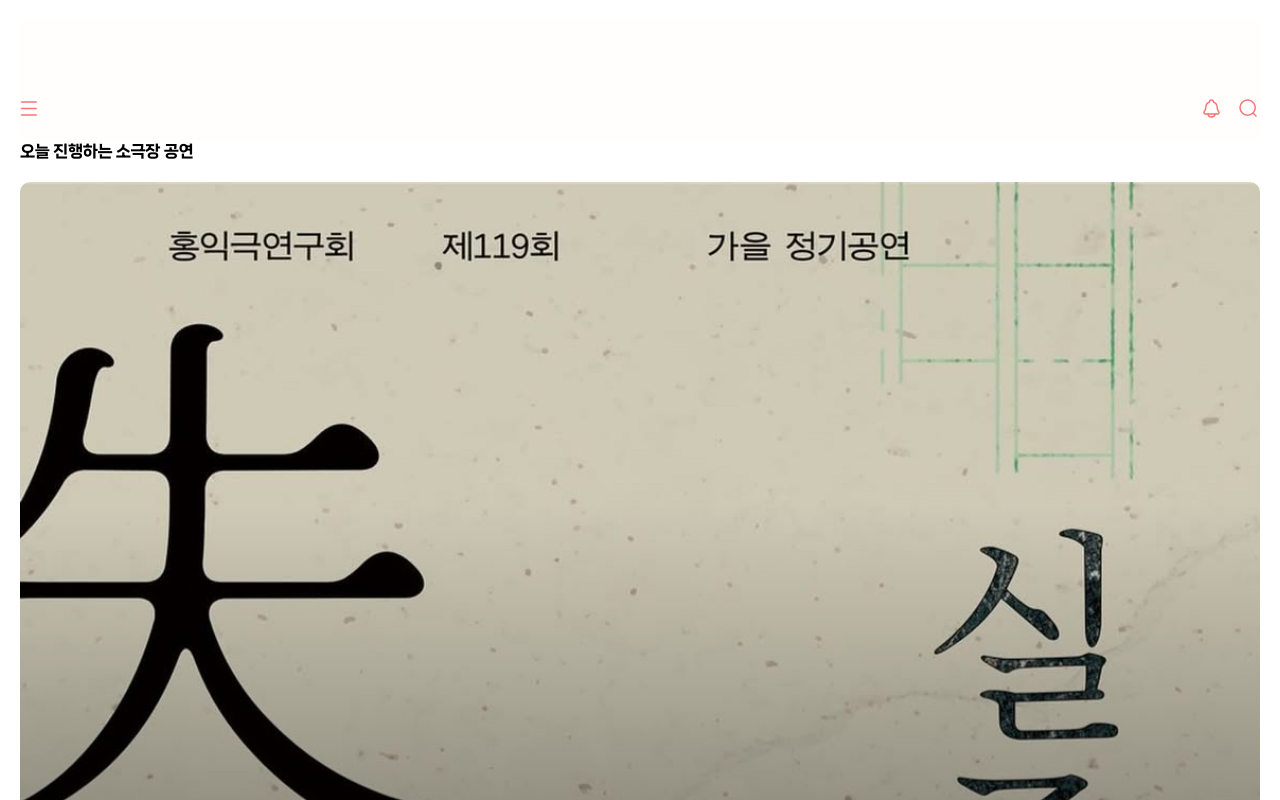
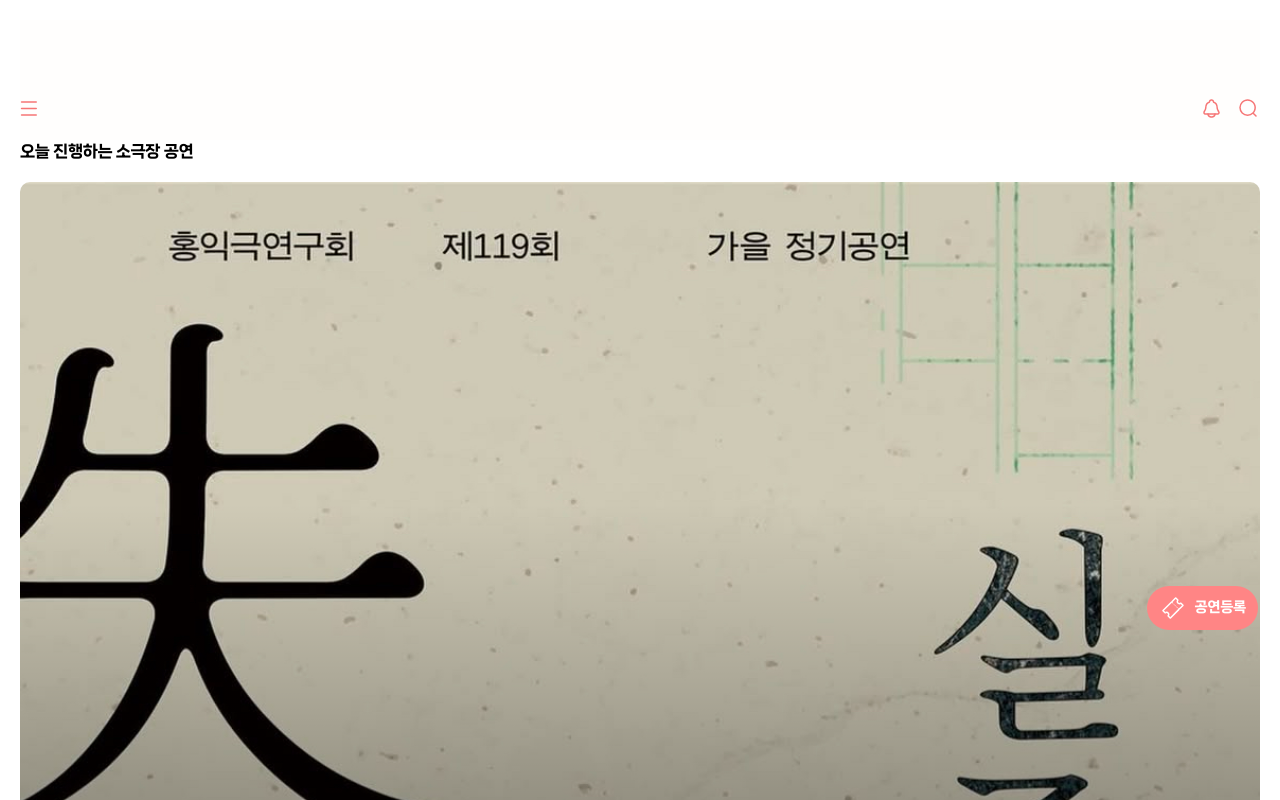
Before and after one commit to see-a-theater/CC_Frontend, a React (Vite) app: page /plays in a window 1280 px wide. Shown: the top 800 px of the page. Built offline with nearby package versions, Linux system fonts and the light colour scheme.

Commit message:
[feature] 소극장 상세 token

```diff
--- a/src/pages/Detail/Playlist.jsx
+++ b/src/pages/Detail/Playlist.jsx
@@ -4,10 +4,14 @@
 import Hamburger from '@/components/Hamburger';
 import PlayCard from '@/components/Detail/PlayCard';
 import NowShowing from '@/components/Detail/NowShowing';
+import Ticket from '@/assets/icons/Ticket.svg?react';
 
 function Playlist() {
 	const sampleList = [1, 2, 3, 4, 5];
 	const [current, setCurrent] = useState(0);
+
+	const token = 'producer';
+	localStorage.setItem('token', token);
 
 	return (
 		<Container>
@@ -42,6 +46,15 @@
 					<NowShowing />
 				</MappingArea>
 			</Now>
+
+			{token && (
+				<FixedProdButton>
+					<ProdButton>
+						<Ticket height={28} />
+						<p>공연등록</p>
+					</ProdButton>
+				</FixedProdButton>
+			)}
 		</Container>
 	);
 }
@@ -110,3 +123,27 @@
 	flex-direction: column;
 	gap: 20px;
 `;
+const FixedProdButton = styled.div`
+	position: fixed;
+	bottom: 170px;
+	right: 22px;
+	z-index: 100;
+`;
+
+const ProdButton = styled.div`
+	display: flex;
+	gap: 8px;
+	align-items: center;
+
+	padding: 8px 12px;
+	border-radius: 30px;
+
+	background: ${({ theme }) => theme.colors.pink500};
+	width: fit-content;
+
+	p {
+		font-size: ${({ theme }) => theme.font.fontSize.body14};
+		font-weight: ${({ theme }) => theme.font.fontWeight.extraBold};
+		color: ${({ theme }) => theme.colors.grayWhite};
+	}
+`;
--- a/src/pages/production/Production.jsx
+++ b/src/pages/production/Production.jsx
@@ -1,5 +1,6 @@
 import styled from 'styled-components';
 import { useState } from 'react';
+import { useNavigate } from 'react-router-dom';
 
 import Hamburger from '@/components/Hamburger';
 import Masonry from '@/components/Masonry';
@@ -11,10 +12,11 @@
 import image4 from '@/assets/mock/images/image4.png';
 import image5 from '@/assets/mock/images/image5.png';
 import poster from '@/assets/mock/images/실종.png';
+
 import Heart from '@/assets/icons/Heart.svg?react';
 import Ticket from '@/assets/icons/Ticket.svg?react';
 import Gallery from '@/assets/icons/Gallery.svg?react';
-import { useNavigate } from 'react-router-dom';
+
 
 function Production() {
 	const imageList = [
```
